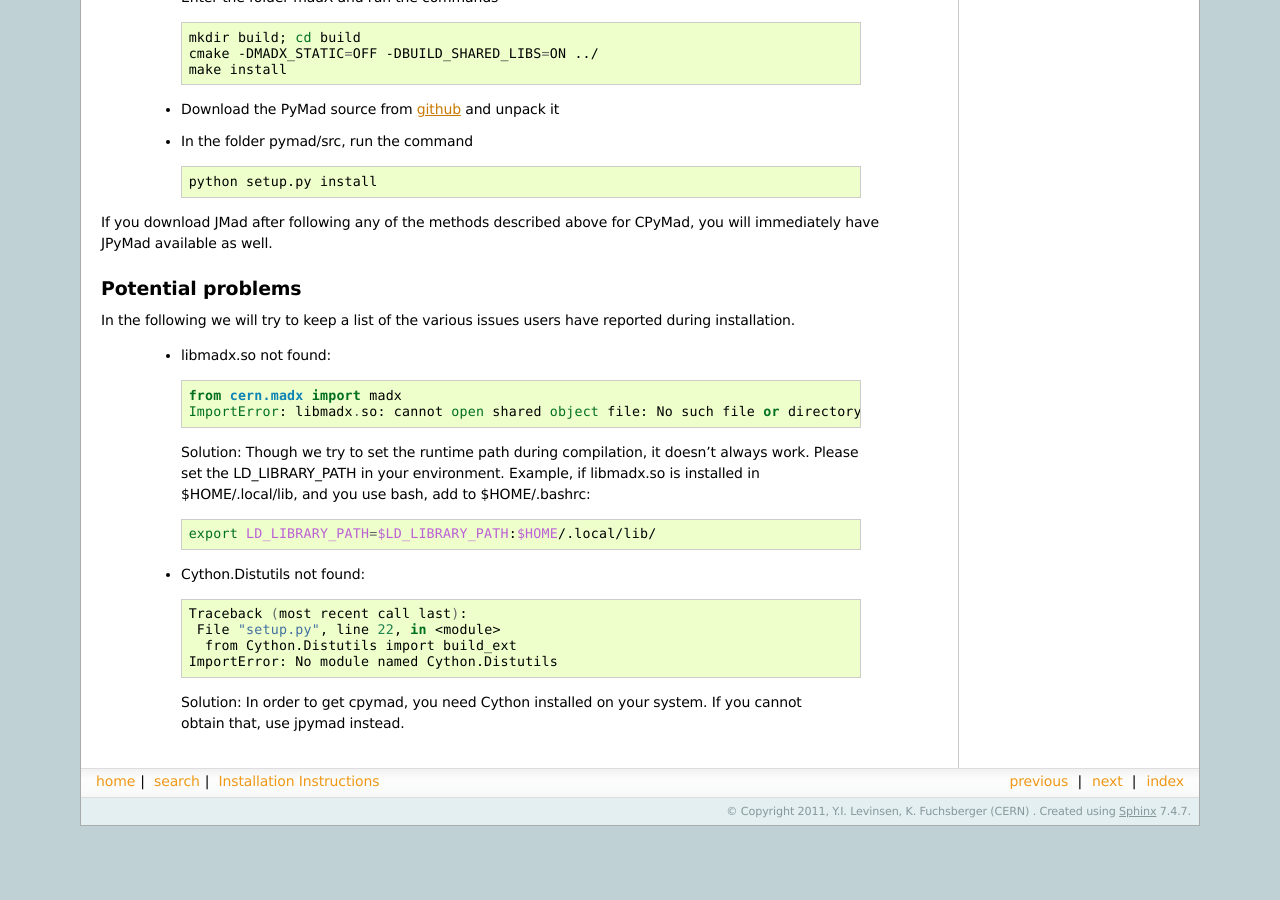
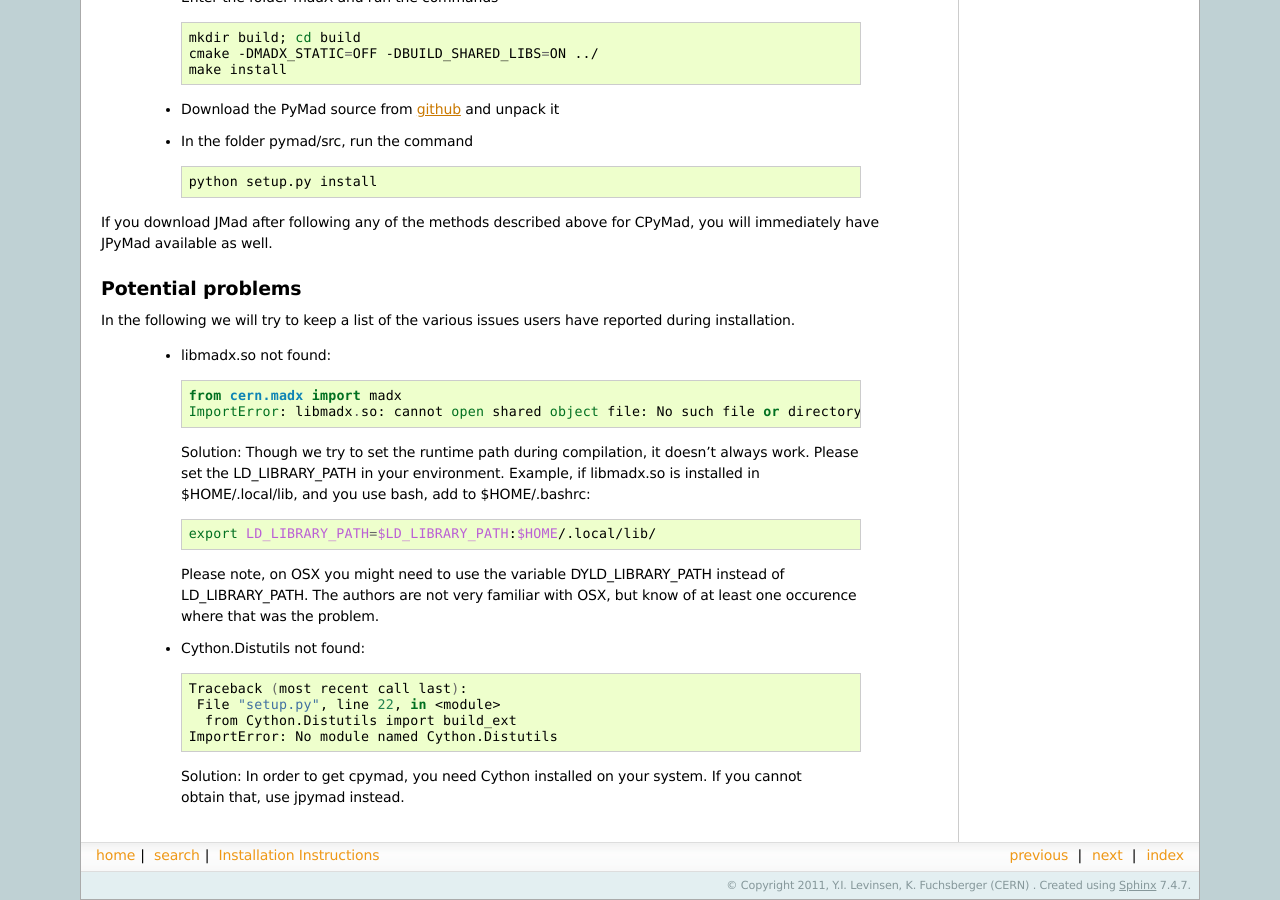
Before and after one commit to hibtc/cpymad, a Sphinx documentation site: the page built from doc/installation/index.rst, in a window 1280 px wide and 900 px high, scrolled down 952 px. Built offline with Sphinx 7.4.7, drawn with Linux system fonts in a browser that asks for light colours; formulas are drawn with MathJax 3; before the commit the page ends 1778 px from its top, so only the background shows below that.

Commit message:
improved documentation

```diff
--- a/doc/installation/index.rst
+++ b/doc/installation/index.rst
@@ -83,6 +83,10 @@ In the following we will try to keep a list of the various issues users have rep
 
           export LD_LIBRARY_PATH=$LD_LIBRARY_PATH:$HOME/.local/lib/
 
+      Please note, on OSX you might need to use the variable DYLD_LIBRARY_PATH instead of
+      LD_LIBRARY_PATH. The authors are not very familiar with OSX, but know of at least one
+      occurence where that was the problem.
+
     * Cython.Distutils not found:
 
       .. code-block:: sh
```
